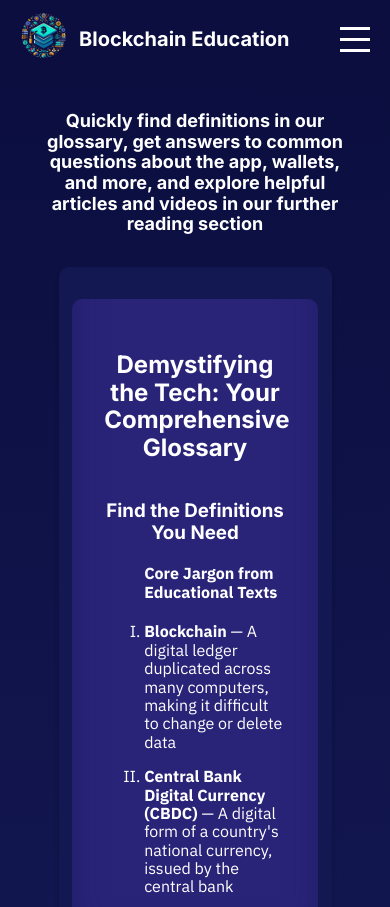
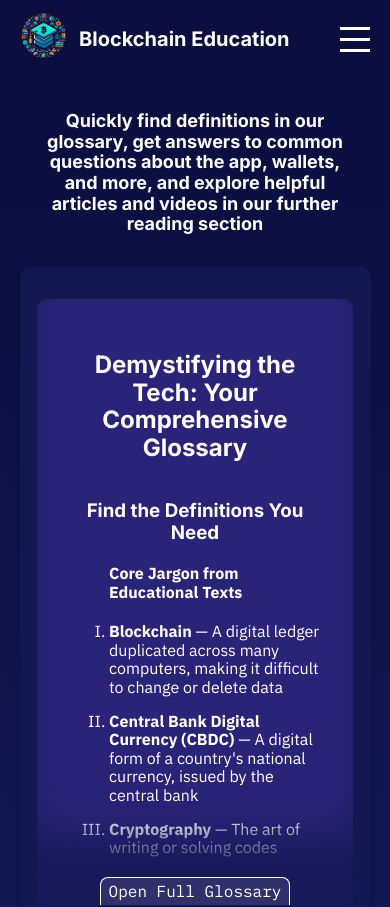
Before and after one commit to Fridrex/graded_unit2, a React (Vite) app in the folder frontend/: page /resources in a window 390 px wide. Shown: the top 907 px of the page. Built offline with nearby package versions, Linux system fonts and the light colour scheme.

Commit message:
feat: implement responsive glossary component

```diff
--- a/frontend/src/App.css
+++ b/frontend/src/App.css
@@ -36,6 +36,10 @@
 }
 
 /* Global Styles */
+
+html {
+  scroll-behavior: smooth;
+}
 
 main {
   min-height: 80vh;
@@ -997,6 +1001,10 @@ p {
   .resources__header h1 {
     font-size: var(--18px);
   }
+
+  .resources__info-blocks {
+    width: 90%;
+  }
 }
 
 @media only screen and (max-width: 350px) {
```
